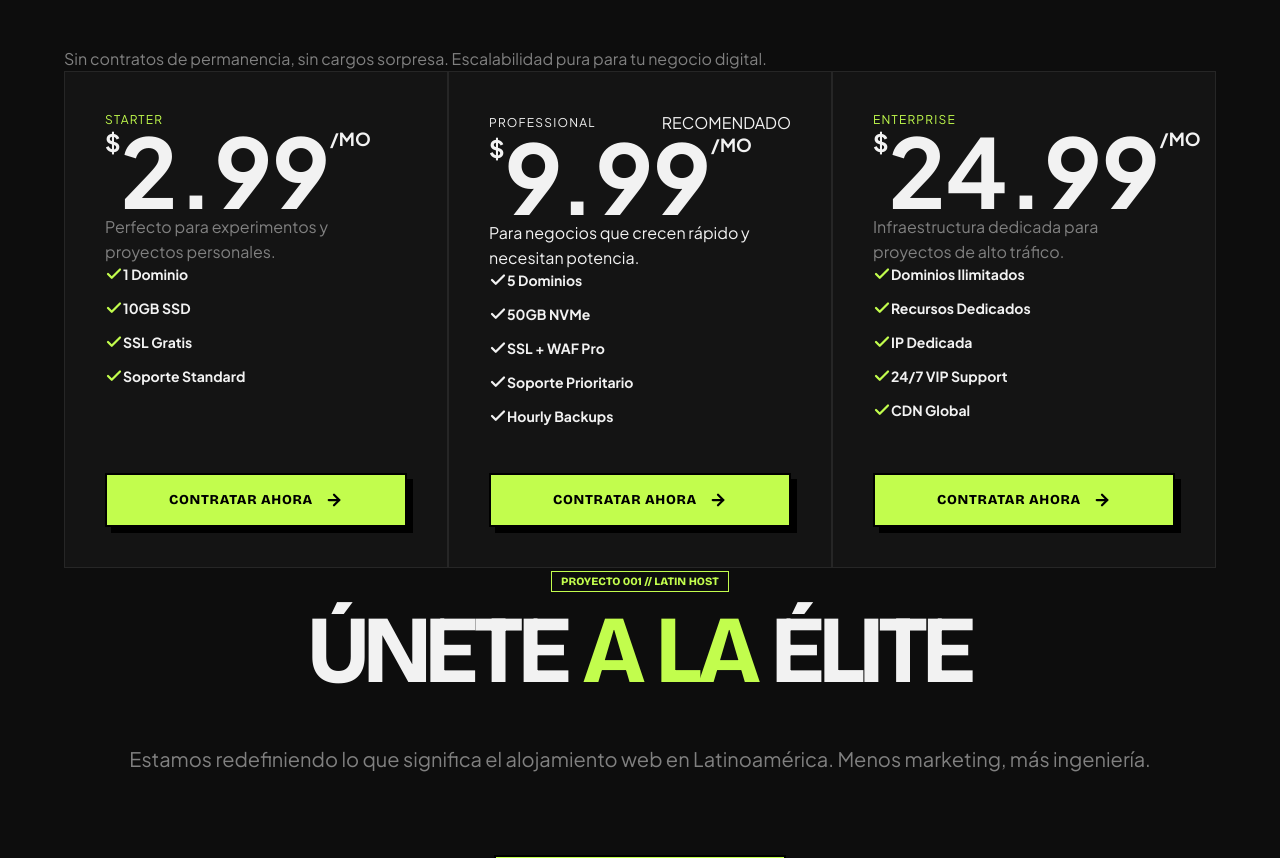
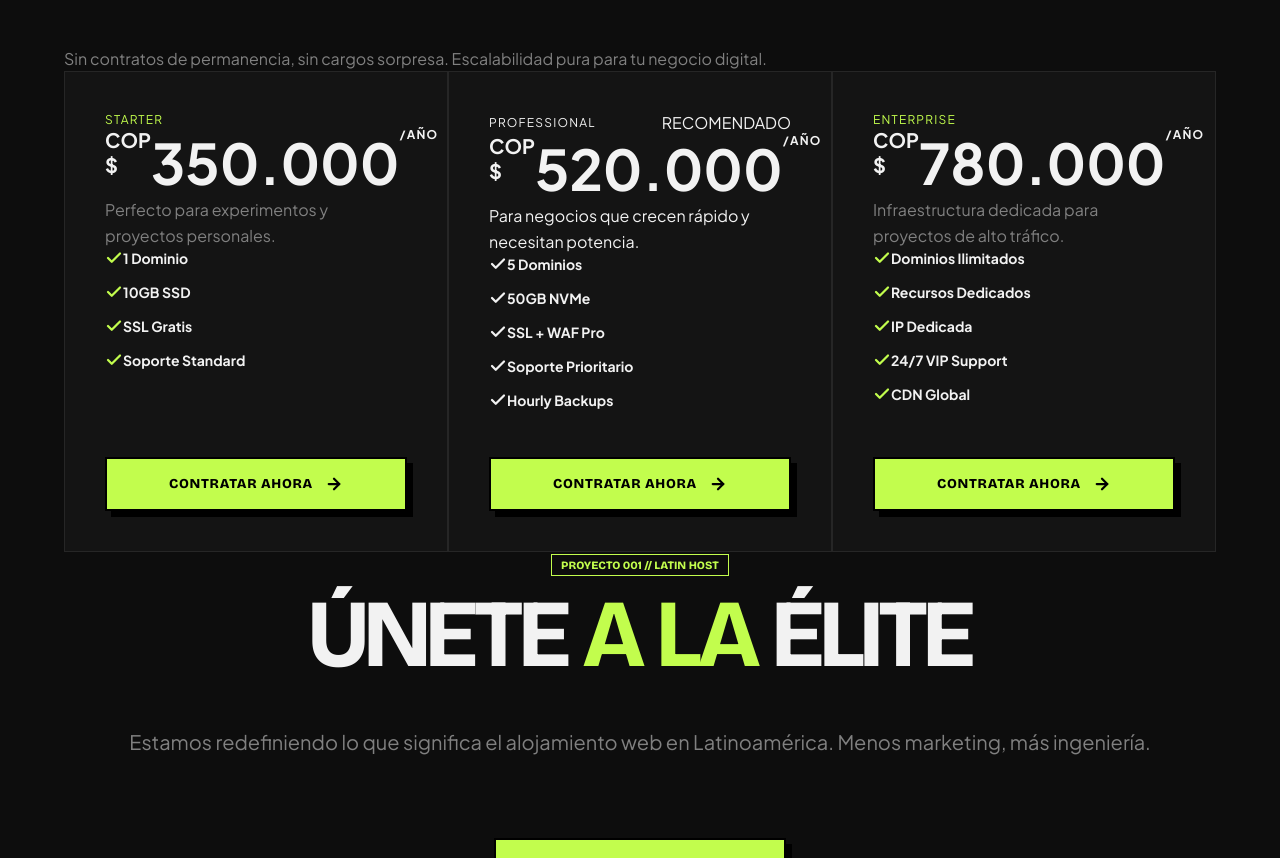
Before and after one commit to ThommasVasquez/latinamericahost, a Next.js app: page / in a window 1280 px wide. Shown: the part 2070-2928 px from the top of the page. Built offline with nearby package versions, Linux system fonts and the light colour scheme.

Commit message:
Updated pricing to COP: localized plan values for the Colombian market (Starter: 350k, Pro: 520k, Enterprise: 780k)

```diff
--- a/src/components/Pricing.tsx
+++ b/src/components/Pricing.tsx
@@ -22,24 +22,24 @@ export default function Pricing() {
   const plans = [
     {
       name: "STARTER",
-      price: "2.99",
-      period: "MO",
+      price: "350.000",
+      period: "AÑO",
       desc: "Perfecto para experimentos y proyectos personales.",
       features: ["1 Dominio", "10GB SSD", "SSL Gratis", "Soporte Standard"],
       accent: false
     },
     {
       name: "PROFESSIONAL",
-      price: "9.99",
-      period: "MO",
+      price: "520.000",
+      period: "AÑO",
       desc: "Para negocios que crecen rápido y necesitan potencia.",
       features: ["5 Dominios", "50GB NVMe", "SSL + WAF Pro", "Soporte Prioritario", "Hourly Backups"],
       accent: true
     },
     {
       name: "ENTERPRISE",
-      price: "24.99",
-      period: "MO",
+      price: "780.000",
+      period: "AÑO",
       desc: "Infraestructura dedicada para proyectos de alto tráfico.",
       features: ["Dominios Ilimitados", "Recursos Dedicados", "IP Dedicada", "24/7 VIP Support", "CDN Global"],
       accent: false
@@ -82,9 +82,9 @@ export default function Pricing() {
                 </div>
 
                 <div className="flex items-start gap-1 mb-6">
-                  <span className="text-2xl font-bold mt-2">$</span>
-                  <span className="text-7xl font-bold tracking-tighter">{plan.price}</span>
-                  <span className="text-lg font-bold self-end mb-2">/{plan.period}</span>
+                  <span className="text-xl font-bold mt-2">COP $</span>
+                  <span className="text-5xl md:text-7xl font-bold tracking-tighter">{plan.price}</span>
+                  <span className="text-xs font-bold self-end mb-2">/{plan.period}</span>
                 </div>
 
                 <p className={`font-medium mb-10 ${plan.accent ? "text-black/60" : "text-muted"}`}>
```
